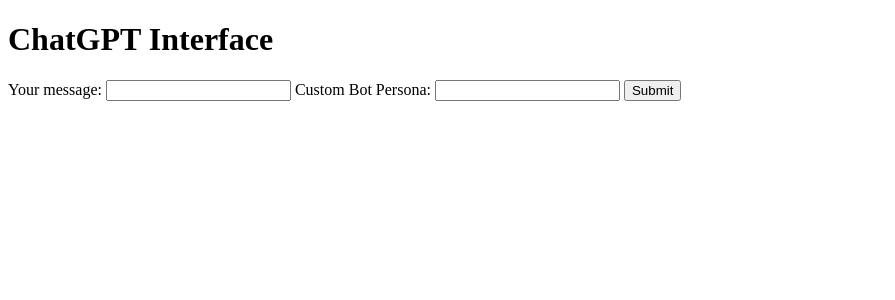
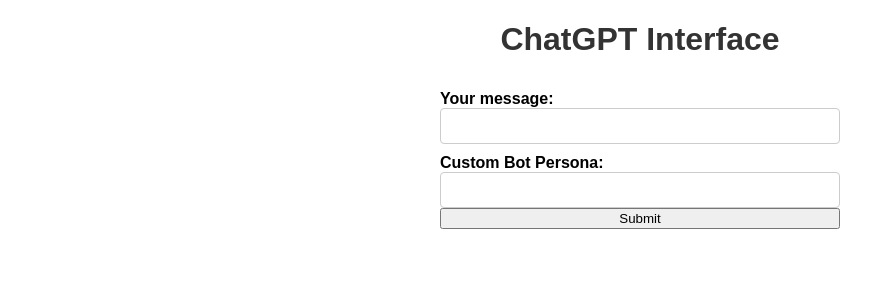
Before and after one commit to SammySaus/ChatGPT, a Flask app: page / in a window 1280 px wide. Shown: the top 300 px of the page, without its empty margins (0-895 px from the left). Run offline with Flask 3, Linux system fonts and the light colour scheme.

Commit message:
implemented a stylesheet with some basic customisation

```diff
--- /dev/null
+++ b/static/styles.css
@@ -0,0 +1,75 @@
+/* Apply some basic styles to the body and header */
+body {
+    font-family: Arial, sans-serif;
+    margin: 20px;
+}
+
+h1 {
+    color: #333;
+    text-align: center;
+}
+
+/* Style the form and input elements */
+form {
+    display: flex;
+    flex-direction: column;
+    max-width: 400px;
+    margin: 0 auto;
+}
+
+label {
+    margin-top: 10px;
+    font-weight: bold;
+}
+
+input[type="text"] {
+    padding: 8px;
+    font-size: 16px;
+    border: 1px solid #ccc;
+    border-radius: 4px;
+}
+
+/* Style the Submit button */
+.submit-button {
+    padding: 10px 20px;
+    font-size: 18px;
+    background-color: #007bff;
+    color: #fff;
+    border: none;
+    border-radius: 4px;
+    cursor: pointer;
+}
+
+/* Apply hover effect on the Submit button */
+.submit-button:hover {
+    background-color: #0056b3;
+}
+
+/* Style the chat container */
+.chat-container {
+    margin-top: 20px;
+    border: 1px solid #ccc;
+    border-radius: 4px;
+    padding: 10px;
+}
+
+/* Style user and system messages */
+.user-message, .system-message, .gpt-response {
+    margin-bottom: 10px;
+}
+
+.user-message h2, .system-message h2, .gpt-response h2 {
+    color: #007bff;
+    font-size: 18px;
+}
+
+/* Customize colors for system and GPT responses */
+.system-message p {
+    background-color: #f2f2f2;
+    padding: 8px;
+}
+
+.gpt-response p {
+    background-color: #e6f7ff;
+    padding: 8px;
+}
--- a/templates/index.html
+++ b/templates/index.html
@@ -3,6 +3,7 @@
 <head>
     <title>ChatGPT Interface</title>
     <!-- Add any CSS or external stylesheets here -->
+    <link rel="stylesheet" href="{{ url_for('static', filename='styles.css') }}">
 </head>
 <body>
     <h1>ChatGPT Interface</h1>
```
